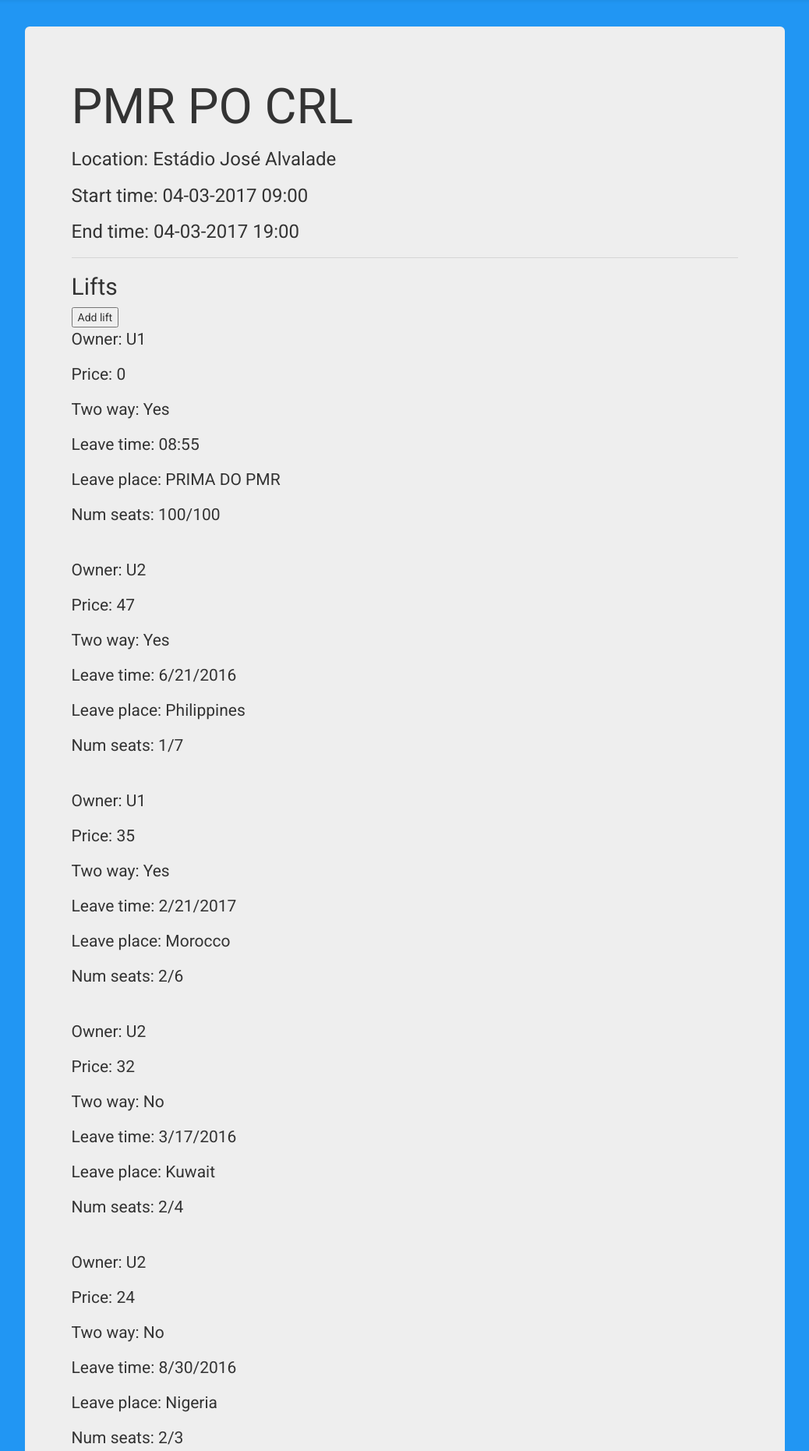
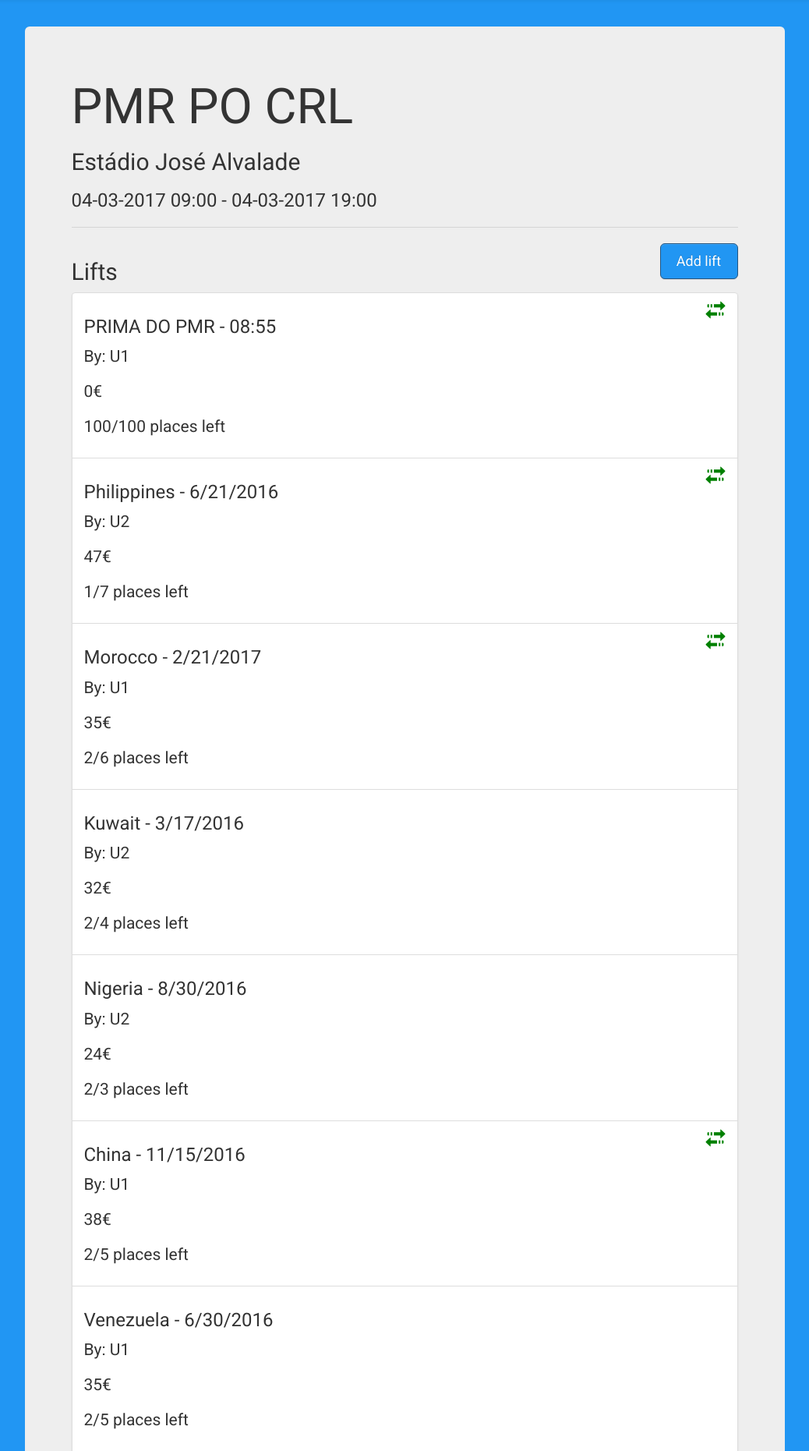
Before and after one commit to BSantos22/eventLift, a Flask app: page /event/1 in a window 1280 px wide. Shown: the part 66-1927 px from the top of the page at 78% size, without its empty margins (121-1159 px from the left). Run offline with Flask 2, Linux system fonts and the light colour scheme; data comes from the database, SQL or seed files in the repository; some libraries are stand-ins or nearby versions.

Commit message:
event lifts list look

```diff
--- a/eventlift/static/event.css
+++ b/eventlift/static/event.css
@@ -5,3 +5,25 @@ body {
 .class1{
     margin-top: 100px;
 }
+
+#addlift {
+    width: 100px;
+    display: inline-block;
+    float: right;
+}
+
+#lifts-title {
+    display: inline-block;
+}
+
+.two-way {
+    color: green;
+    float: right;
+    height: 25px;
+    width: 25px;
+    font-size: 25px;
+}
+
+.lift-price {
+    text-decoration: bold;
+}
--- a/eventlift/templates/event.html
+++ b/eventlift/templates/event.html
@@ -8,10 +8,9 @@
                 <div class="jumbotron class1">
 
                     <div class="event-info ">
-                        <h1> {{ event[0][0]}}</h1>
-                        <h3>Location: {{ event[0][1] }}</h3>
-                        <h3>Start time: {{ event[0][2] }}</h3>
-                        <h3>End time: {{ event[0][3] }}</h3>
+                        <h1> {{ event[0][0] }} </h1>
+                        <h2> {{ event[0][1] }} </h2>
+                        <h3> {{ event[0][2] }} - {{ event[0][3] }} </h3>
                     </div>
 
                     <hr>
@@ -21,18 +20,20 @@
                             window.location.href = window.location.pathname + "/create_lift";
                         }
                     </script>
-                    <h2>Lifts</h2> <button onclick="gotocreatelift()">Add lift</button> {% for lift in lifts %}
-                    <div class="lift-info">
-                        <p>Owner: {{ lift[0] }}</p>
-                        <p>Price: {{ lift[2] }}</p>
-                        <p>Two way: {{ lift[3] }}</p>
-                        <p>Leave time: {{ lift[4] }}</p>
-                        <p>Leave place: {{ lift[5] }}</p>
-                        <p>Num seats: {{ lift[7] }}/{{ lift[6] }}</p>
-                        <hr>
+                    <h2 id="lifts-title">Lifts</h2> <button id="addlift" class="btn btn-lg btn-primary btn-block btn-search" onclick="gotocreatelift()">Add lift</button>
+                    <div class="list-group">
+                        {% for lift in lifts %}
+                            <div class="result-container list-group-item">
+                                {% if lift[3] == "Yes" %}
+                                <span class="glyphicon glyphicon-transfer two-way"></span>
+                                {% endif %}
+                                <h3>{{ lift[5] }} - {{ lift[4] }}</h3>
+                                <p>By: {{ lift[0] }}</p>
+                                <p class="lift-price">{{ lift[2] }}€</p>
+                                <p>{{ lift[7] }}/{{ lift[6] }} places left</p>
+                            </div>
+                        {% endfor %}
                     </div>
-                    {% endfor %}
-
                 </div>
             </div>
         </div>
```
